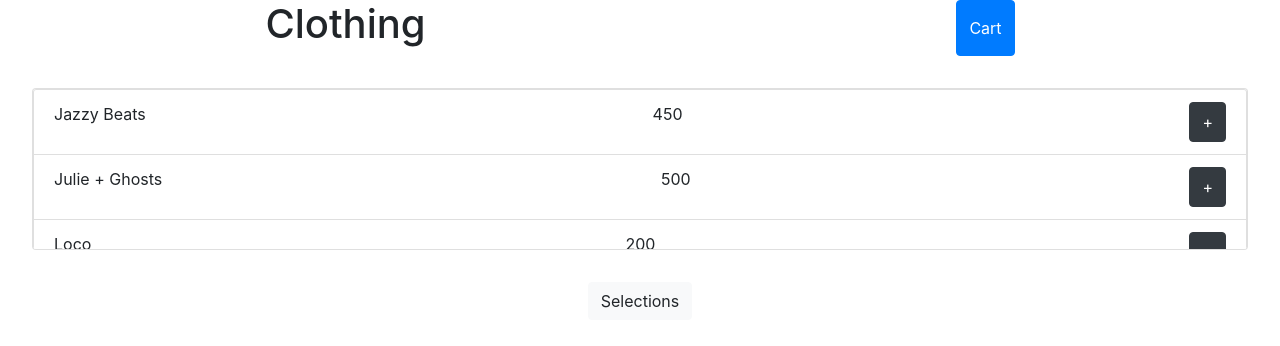
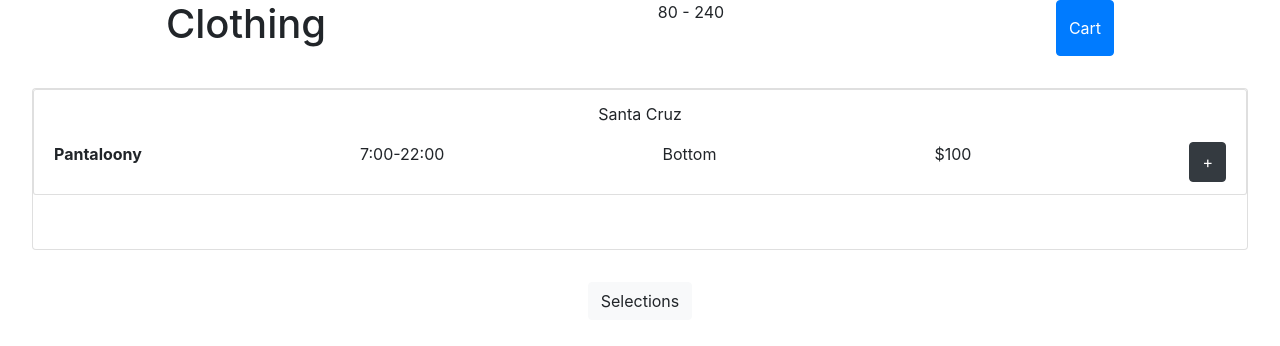
Before and after one commit to BioM404Error/BlockParty, a React (Create React App) app: page /selections/Clothing in a window 1280 px wide. Shown: the top 346 px of the page. Built offline with nearby package versions, Linux system fonts and the light colour scheme; the HTML template or start-up script is replaced by a standard one.

Commit message:
filtering works and added the parameter for business days

```diff
--- a/src/App.js
+++ b/src/App.js
@@ -32,16 +32,16 @@ function App() {
             <Route exact path="/selections">
               <SelectionsPage />
             </Route>
-            <Route exact path="/selections/food">
+            <Route exact path="/selections/Food">
               <Category type="Food" />
             </Route>
-            <Route exact path="/selections/cosmetics">
+            <Route exact path="/selections/Cosmetics">
               <Category type="Cosmetics" />
             </Route>
-            <Route exact path="/selections/clothing">
+            <Route exact path="/selections/Clothing">
               <Category type="Clothing" />
             </Route>
-            <Route exact path="/selections/entertainment">
+            <Route exact path="/selections/Entertainment">
               <Category type="Entertainment" />
             </Route>
             <Route exact path="/thankyou">
--- a/src/components/Cart.js
+++ b/src/components/Cart.js
@@ -1,14 +1,10 @@
-import React, { useContext, useEffect } from "react";
-import ShopContext from "../context/shop-context";
+import React, { useContext } from "react";
+import Context from "../context/context";
 import ListGroup from "react-bootstrap/ListGroup";
 import Button from "react-bootstrap/Button";
 
 export default function Cart(props) {
-  const context = useContext(ShopContext);
-
-  useEffect(() => {
-    console.log(context);
-  }, []);
+  const context = useContext(Context);
 
   return (
     <React.Fragment>
--- a/src/components/Category.js
+++ b/src/components/Category.js
@@ -1,4 +1,4 @@
-import React from "react";
+import React, { useContext } from "react";
 import Button from "react-bootstrap/Button";
 import { Link } from "react-router-dom";
 import Modal from "react-bootstrap/Modal";
@@ -6,10 +6,11 @@ import { useState } from "react";
 import Option from "./Option";
 import Card from "react-bootstrap/Card";
 import ListGroup from "react-bootstrap/ListGroup";
-import ShopContext from "../context/shop-context";
+import Context from "../context/context";
 import Cart from "./Cart";
 
 export default function Category(props) {
+  const context = useContext(Context);
   const [show, setShow] = useState(false);
   const handleClose = () => {
     setShow(false);
@@ -18,22 +19,44 @@ export default function Category(props) {
   const handleShow = () => setShow(true);
 
   return (
-    <ShopContext.Consumer>
-      {(context) => (
     <React.Fragment>
       <div style={{ display: "flex", justifyContent: "space-around" }}>
         <h1>{props.type}</h1>
+        <p>
+          {context.startTime} - {context.endTime}
+        </p>
         <Button variant="primary" onClick={handleShow}>
           Cart
         </Button>
       </div>
       <Card style={{ margin: "2rem" }}>
         <ListGroup style={{ overflow: "auto", height: "10rem" }}>
-              {context.products.map((option) => (
+          {context.products
+            .filter(
+              (option) =>
+                option.type === props.type &&
+                option.daysOpen[context.day] &&
+                option.location === context.location &&
+                !(
+                  option.startTime[0] <= context.startTime[0] &&
+                  option.endTime[0] <= context.startTime[0]
+                ) &&
+                !(
+                  option.startTime[0] >= context.endTime[0] &&
+                  option.endTime[0] >= context.endTime[0]
+                )
+            )
+            .map((option) => (
               <ListGroup.Item>
+                <p>{option.location}</p>
                 <Option
                   name={option.name}
                   price={option.price}
+                  subtype={option.subtype}
+                  description={option.description}
+                  photo={option.photo}
+                  startTime={option.startTime}
+                  endTime={option.endTime}
                   onClick={context.addProductToCart.bind(this, option)}
                 />
               </ListGroup.Item>
@@ -52,7 +75,5 @@ export default function Category(props) {
         </Modal.Body>
       </Modal>
     </React.Fragment>
-      )}
-    </ShopContext.Consumer>
   );
 }
--- a/src/components/Option.js
+++ b/src/components/Option.js
@@ -1,11 +1,25 @@
 import React from "react";
 import Button from "react-bootstrap/Button";
 
-export default function Option({ name, price, onClick }) {
+export default function Option({
+  name,
+  price,
+  subtype,
+  photo,
+  description,
+  startTime,
+  endTime,
+  onClick,
+}) {
   return (
     <span style={{ display: "flex", justifyContent: "space-between" }}>
-      <p>{name}</p>
-      <p>{price}</p>
+      <strong>{name}</strong>
+      <p>
+        {startTime[0]}:{startTime[1].toString().padEnd(2, 0)}-{endTime[0]}:
+        {endTime[1].toString().padEnd(2, 0)}
+      </p>
+      <p>{subtype}</p>
+      <p>${price}</p>
       <Button variant="dark" onClick={onClick}>
         +
       </Button>
--- a/src/components/SpecificationPage.js
+++ b/src/components/SpecificationPage.js
@@ -43,14 +43,18 @@ export default function SpecificationPage(props) {
       handleShow();
     } else {
       let today = new Date();
+      console.log(today);
       let todayDd = parseInt(today.getDate());
       let todayMm = parseInt(today.getMonth() + 1);
       let todayYyyy = parseInt(today.getFullYear());
 
+      const weekday = ["Sun", "Mon", "Tues", "Wed", "Thur", "Fri", "Sat"];
       let userDate = new Date(date);
+      console.log(userDate);
       let userDd = parseInt(userDate.getDate());
       let userMm = parseInt(userDate.getMonth() + 1);
       let userYyyy = parseInt(userDate.getFullYear());
+      let userDay = weekday[userDate.getDay()];
 
       const startArray = startTime.split(":").map((item) => parseInt(item));
       const endArray = endTime.split(":").map((item) => parseInt(item));
@@ -129,7 +133,7 @@ export default function SpecificationPage(props) {
                   type="date"
                   name="date"
                   placeholder="Party Date"
-                  onChange={(e) => setDate(e.target.value)}
+                  onChange={(e) => setDate(e.target.value + "T00:00:00")}
                 />
               </Col>
             </Form.Group>
--- a/src/context/GlobalState.js
+++ b/src/context/GlobalState.js
@@ -1,31 +1,42 @@
 import React, { useReducer } from "react";
-import ShopContext from "./shop-context";
+import Context from "./context";
+import { businesses } from "./businesses";
 import { shopReducer, ADD_PRODUCT, REMOVE_PRODUCT } from "./reducers";
 
 const GlobalState = (props) => {
-  const products = [
-    { id: "1a", name: "Jazzy Beats", price: 450.0 },
-    { id: "2a", name: "Julie + Ghosts", price: 500.0 },
-    { id: "3a", name: "Loco", price: 200.0 },
-    { id: "4a", name: "Zay Beats", price: 1000.0 },
-  ];
+  const products = businesses;
+
+  const location = "Santa Cruz";
+
+  const startTime = [8, 0];
+
+  const endTime = [24, 0];
+
+  const budget = 1000;
+
+  const capacity = 1000;
+
+  const day = "Sun";
+
   const [cartState, dispatch] = useReducer(shopReducer, { cart: [] });
 
   const addProductToCart = (product) => {
-    setTimeout(() => {
-      dispatch({ type: ADD_PRODUCT, product: product });
-    }, 700);
+    dispatch({ type: ADD_PRODUCT, product: product });
   };
 
   const removeProductFromCart = (productId) => {
-    setTimeout(() => {
-      dispatch({ type: REMOVE_PRODUCT, productId: productId });
-    }, 700);
+    dispatch({ type: REMOVE_PRODUCT, productId: productId });
   };
 
   return (
-    <ShopContext.Provider
+    <Context.Provider
       value={{
+        location: location,
+        budget: budget,
+        day: day,
+        endTime: endTime,
+        startTime: startTime,
+        capacity: capacity,
         products: products,
         cart: cartState.cart,
         addProductToCart: addProductToCart,
@@ -33,7 +44,7 @@ const GlobalState = (props) => {
       }}
     >
       {props.children}
-    </ShopContext.Provider>
+    </Context.Provider>
   );
 };
 
--- /dev/null
+++ b/src/context/businesses.js
@@ -0,0 +1,275 @@
+export const businesses = [
+  {
+    id: "1a",
+    name: "Jazzy Beats",
+    type: "Entertainment",
+    subtype: "Live Music",
+    location: "Sacramento",
+    startTime: [8, 0],
+    endTime: [20, 0],
+    photo: "",
+    description: "",
+    price: 450.0,
+    daysOpen: {
+      Sun: true,
+      Mon: false,
+      Tues: true,
+      Wed: true,
+      Thur: true,
+      Fri: true,
+      Sat: true,
+    },
+  },
+  {
+    id: "2a",
+    name: "Julie + Ghosts",
+    type: "Entertainment",
+    subtype: "DJ",
+    location: "Santa Cruz",
+    startTime: [5, 0],
+    endTime: [10, 0],
+    photo: "",
+    description: "",
+    price: 500.0,
+    daysOpen: {
+      Sun: true,
+      Mon: false,
+      Tues: true,
+      Wed: true,
+      Thur: true,
+      Fri: true,
+      Sat: true,
+    },
+  },
+  {
+    id: "3a",
+    name: "Loco",
+    type: "Entertainment",
+    subtype: "DJ",
+    location: "Santa Cruz",
+    startTime: [0, 0],
+    endTime: [24, 0],
+    photo: "",
+    description: "",
+    price: 200.0,
+    daysOpen: {
+      Sun: true,
+      Mon: false,
+      Tues: true,
+      Wed: true,
+      Thur: true,
+      Fri: true,
+      Sat: true,
+    },
+  },
+  {
+    id: "4a",
+    name: "Zay Beats",
+    type: "Entertainment",
+    subtype: "Solo Artist",
+    location: "Santa Clara",
+    startTime: [2, 0],
+    endTime: [17, 0],
+    photo: "",
+    description: "",
+    price: 1000.0,
+    daysOpen: {
+      Sun: true,
+      Mon: false,
+      Tues: true,
+      Wed: true,
+      Thur: true,
+      Fri: true,
+      Sat: true,
+    },
+  },
+  {
+    id: "1b",
+    name: "Zippys",
+    type: "Food",
+    subtype: "Restaurant",
+    location: "Santa Clara",
+    startTime: [0, 0],
+    endTime: [24, 0],
+    photo: "",
+    description: "#1 Chili",
+    price: 5.0,
+    daysOpen: {
+      Sun: true,
+      Mon: false,
+      Tues: true,
+      Wed: true,
+      Thur: true,
+      Fri: true,
+      Sat: true,
+    },
+  },
+  {
+    id: "2b",
+    name: "Goma Tei",
+    type: "Food",
+    subtype: "Restaurant",
+    location: "Sacramento",
+    startTime: [11, 0],
+    endTime: [17, 0],
+    photo: "",
+    description: "#1 Tan Tan Ramen",
+    price: 100.0,
+    daysOpen: {
+      Sun: true,
+      Mon: false,
+      Tues: true,
+      Wed: true,
+      Thur: true,
+      Fri: true,
+      Sat: true,
+    },
+  },
+  {
+    id: "3b",
+    name: "Bobbys Truck",
+    type: "Food",
+    subtype: "Foodtruck",
+    location: "Santa Cruz",
+    startTime: [8, 0],
+    endTime: [23, 0],
+    photo: "",
+    description: "I sell food",
+    price: 100.0,
+    daysOpen: {
+      Sun: true,
+      Mon: false,
+      Tues: true,
+      Wed: true,
+      Thur: true,
+      Fri: true,
+      Sat: true,
+    },
+  },
+  {
+    id: "1c",
+    name: "Vera's Beauty",
+    type: "Cosmetics",
+    subtype: "Nail",
+    location: "Santa Clara",
+    startTime: [10, 0],
+    endTime: [18, 0],
+    photo: "",
+    description: "I am so good at doing nails",
+    price: 500.0,
+    daysOpen: {
+      Sun: true,
+      Mon: false,
+      Tues: true,
+      Wed: true,
+      Thur: true,
+      Fri: true,
+      Sat: true,
+    },
+  },
+  {
+    id: "2c",
+    name: "Clown Studio",
+    type: "Cosmetics",
+    subtype: "Facepaint",
+    location: "Sacramento",
+    startTime: [10, 0],
+    endTime: [20, 0],
+    photo: "",
+    description: "Look like a clown",
+    price: 100.0,
+    daysOpen: {
+      Sun: true,
+      Mon: false,
+      Tues: true,
+      Wed: true,
+      Thur: true,
+      Fri: true,
+      Sat: true,
+    },
+  },
+  {
+    id: "3c",
+    name: "Mens Cuts",
+    type: "Cosmetics",
+    subtype: "Hair",
+    location: "Santa Cruz",
+    startTime: [7, 0],
+    endTime: [22, 0],
+    photo: "",
+    description: "For men",
+    price: 100.0,
+    daysOpen: {
+      Sun: true,
+      Mon: false,
+      Tues: true,
+      Wed: true,
+      Thur: true,
+      Fri: true,
+      Sat: true,
+    },
+  },
+  {
+    id: "1d",
+    name: "Payless",
+    type: "Clothing",
+    subtype: "Shoes",
+    location: "Santa Clara",
+    startTime: [7, 0],
+    endTime: [18, 0],
+    photo: "",
+    description: "I am so good at shoes",
+    price: 50.0,
+    daysOpen: {
+      Sun: true,
+      Mon: false,
+      Tues: true,
+      Wed: true,
+      Thur: true,
+      Fri: true,
+      Sat: true,
+    },
+  },
+  {
+    id: "2d",
+    name: "Tankies",
+    type: "Clothing",
+    subtype: "Top",
+    location: "Sacramento",
+    startTime: [10, 0],
+    endTime: [20, 0],
+    photo: "",
+    description: "Tank tops for everyone",
+    price: 100.0,
+    daysOpen: {
+      Sun: true,
+      Mon: false,
+      Tues: true,
+      Wed: true,
+      Thur: true,
+      Fri: true,
+      Sat: true,
+    },
+  },
+  {
+    id: "3d",
+    name: "Pantaloony",
+    type: "Clothing",
+    subtype: "Bottom",
+    location: "Santa Cruz",
+    startTime: [7, 0],
+    endTime: [22, 0],
+    photo: "",
+    description: "For people who love jeans",
+    price: 100.0,
+    daysOpen: {
+      Sun: true,
+      Mon: false,
+      Tues: true,
+      Wed: true,
+      Thur: true,
+      Fri: true,
+      Sat: true,
+    },
+  },
+];
--- /dev/null
+++ b/src/context/context.js
@@ -0,0 +1,14 @@
+import React from "react";
+import { businesses } from "./businesses";
+
+export default React.createContext({
+  location: "",
+  budget: 0,
+  endTime: "24:00",
+  startTime: "0:00",
+  capacity: 0,
+  products: businesses,
+  cart: [],
+  addProductToCart: (product) => {},
+  removeProductFromCart: (productId) => {},
+});
--- a/src/context/reducers.js
+++ b/src/context/reducers.js
@@ -1,5 +1,7 @@
 export const ADD_PRODUCT = "ADD_PRODUCT";
 export const REMOVE_PRODUCT = "REMOVE_PRODUCT";
+// export const CHANGE_CITY = "CHANGE_CITY";
+// export const CHANGE_BUDGET = "CHANGE_BUDGET";
 
 const addProductToCart = (product, state) => {
   const updatedCart = [...state.cart];
--- a/src/context/shop-context.js
+++ /dev/null
@@ -1,13 +0,0 @@
-import React from "react";
-
-export default React.createContext({
-  products: [
-    { id: "1a", name: "Jazzy Beats", price: 450.0 },
-    { id: "2a", name: "Julie + Ghosts", price: 500.0 },
-    { id: "3a", name: "Loco", price: 200.0 },
-    { id: "4a", name: "Zay Beats", price: 1000.0 },
-  ],
-  cart: [],
-  addProductToCart: (product) => {},
-  removeProductFromCart: (productId) => {},
-});
```
Also changed, not shown: src/components/SelectionsPage.js (+4 -4 lines). Lines whose indentation alone changed are shown as unchanged.
